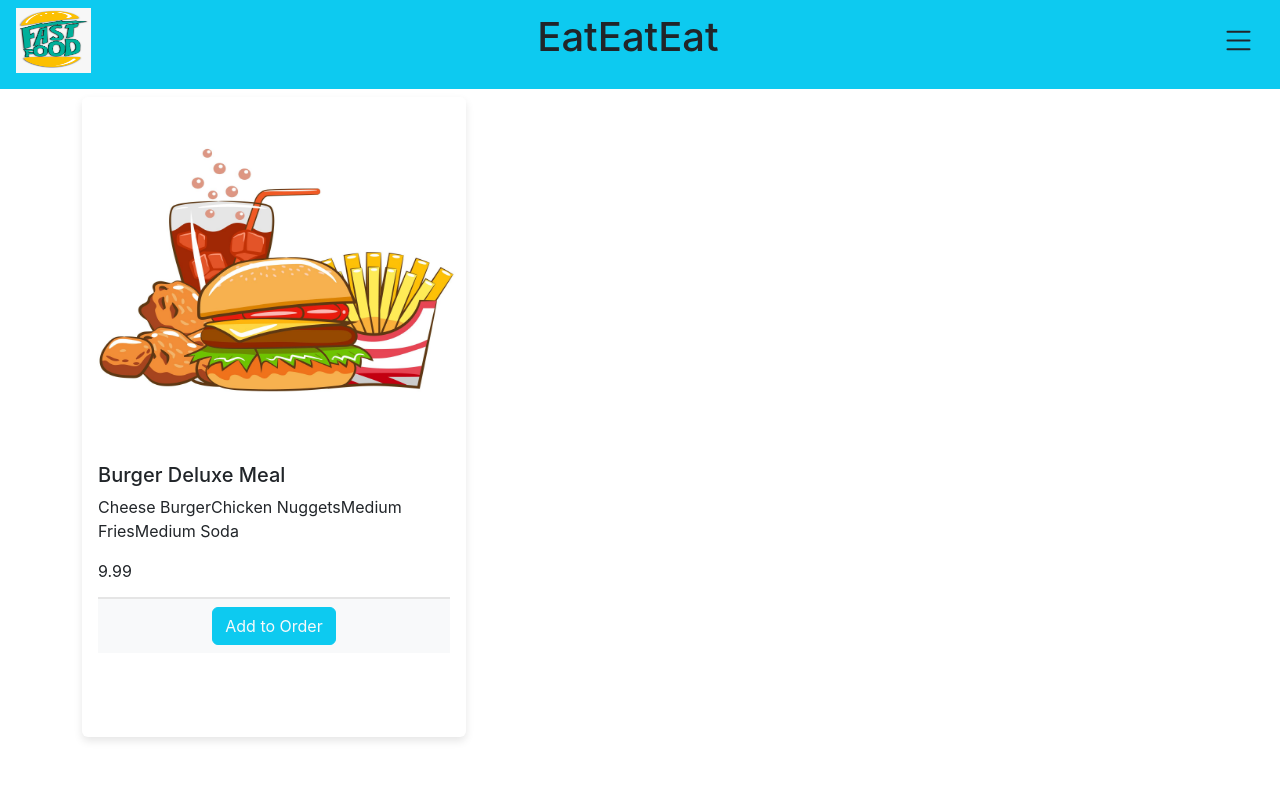
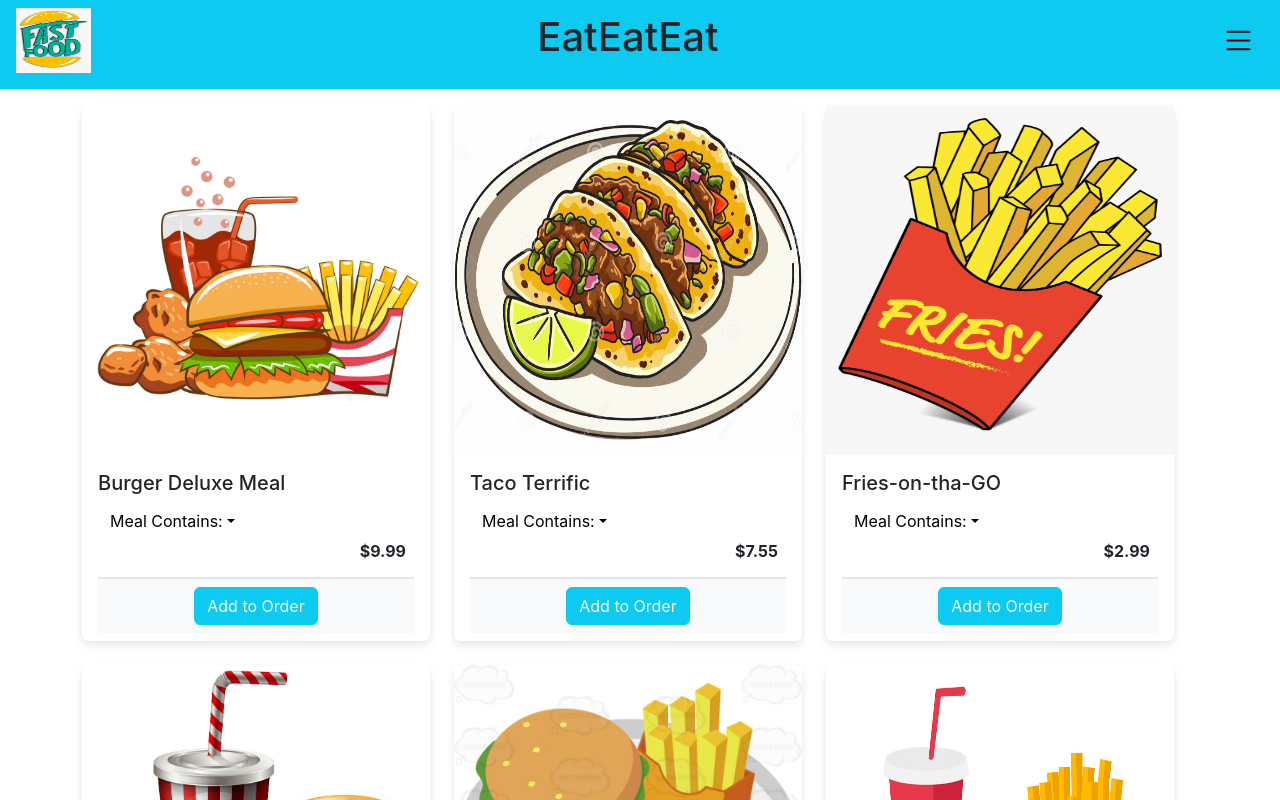
Before and after one commit to PLUPPERT/fast-food-order-app, a React (Create React App) app: page / in a window 1280 px wide. Shown: the top 800 px of the page. Built offline with nearby package versions, Linux system fonts and the light colour scheme.

Commit message:
- Build the MenuList component   - add styling

```diff
--- a/src/components/MenuList.css
+++ b/src/components/MenuList.css
@@ -1,8 +1,47 @@
 .card {
+  display: block;
   border: none;
   box-shadow: 0 4px 8px rgba(0, 0, 0, 0.1);
-  min-width: 30vw;
-  max-width: 30vw;
-  max-height: 100vh;
-  min-height: 80vh;
 }
+
+.image {
+  display: block;
+  max-width: 100%;
+  height: auto;
+}
+
+.card-title {
+  cursor: default;
+}
+
+.dropdown-toggle {
+  background-color: transparent;
+  color: black;
+  border: none;
+}
+
+.dropdown-toggle:hover {
+  background-color: transparent;
+  color: blue;
+}
+
+.dropdown-toggle:active:hover {
+  background-color: transparent;
+  color: blue;
+}
+
+.dropdown-toggle:focus-within {
+  background-color: transparent;
+  color: blue;
+}
+
+.dropdown-toggle:not(:focus) {
+  background-color: transparent;
+  color: black;
+  border: none;
+}
+
+.dropdown-toggle:not(:focus-within) {
+  background-color: transparent;
+  border: none;
+}
--- a/src/components/MenuList.js
+++ b/src/components/MenuList.js
@@ -1,5 +1,17 @@
 import React from "react";
-import { Button, Card, Container, Image } from "react-bootstrap";
+import {
+  Button,
+  ButtonGroup,
+  Card,
+  Col,
+  Container,
+  Dropdown,
+  DropdownMenu,
+  Image,
+  ListGroup,
+  ListGroupItem,
+  Row,
+} from "react-bootstrap";
 import "./MenuList.css";
 
 const MenuList = (props) => {
@@ -7,24 +19,40 @@ const MenuList = (props) => {
 
   return (
     <Container>
-      <Card className="mb-3">
+      <Row>
+        {data.map((meal) => {
+          const cardElement = (
+            <Col sm={6} md={4}>
+              <Card className="mt-2 mb-3">
                 <Image
                   className="card-img-top"
-          src={data[0].image}
-          alt={data[0].title}
+                  src={meal.image}
+                  alt={meal.title}
                   height={350}
                 />
-        <Card.Body style={{ paddingBottom: "0px" }}>
-          <Card.Title>{data[0].title}</Card.Title>
-          <Card.Text>{data[0].content}</Card.Text>
+                <Card.Body className="pb-2">
+                  <Card.Title>{meal.title}</Card.Title>
+                  <Dropdown>
+                    <Dropdown.Toggle>Meal Contains:</Dropdown.Toggle>
+                    <Dropdown.Menu>
+                      {meal.content.map((item) => {
+                        const mealItem = (
+                          <Dropdown.Item disabled className="text-dark">
+                            <p>- {item}</p>
+                          </Dropdown.Item>
+                        );
+                        return mealItem;
+                      })}
+                    </Dropdown.Menu>
+                  </Dropdown>
                   <Card.Text
-            onClick={() => alert(data[0].price)}
-            style={{ cursor: "pointer" }}
+                    style={{ cursor: "default" }}
+                    className="text-end pe-2 fw-bold"
                   >
-            {data[0].price}
+                    ${meal.price}
                   </Card.Text>
                   <Container
-            className="bg-light py-2 mb-1 d-flex justify-content-center"
+                    className="bg-light py-2 d-flex justify-content-center"
                     style={{
                       boxShadow: "0px -2px 0px rgba(0, 0, 0, 0.1)",
                     }}
@@ -32,13 +60,18 @@ const MenuList = (props) => {
                     <Button
                       variant="info"
                       className="text-light"
-              onClick={() => alert(data[0].price)}
+                      onClick={() => alert(meal.price)}
                     >
                       Add to Order
                     </Button>
                   </Container>
                 </Card.Body>
               </Card>
+            </Col>
+          );
+          return cardElement;
+        })}
+      </Row>
     </Container>
   );
 };
--- a/src/resources/data.js
+++ b/src/resources/data.js
@@ -35,7 +35,7 @@ export const menuData = [
     price: 6.39,
   },
   {
-    title: "Imposter Hot Dog Meal",
+    title: "Imposter Hot Dog",
     content: ["Hot Dog", "Medium Fries", "Medium Soda"],
     image: "tray-with-fast-food.png",
     price: 5.39,
```
Also changed, not shown: public/tray-with-fast-food.png. Lines whose indentation alone changed are shown as unchanged.
